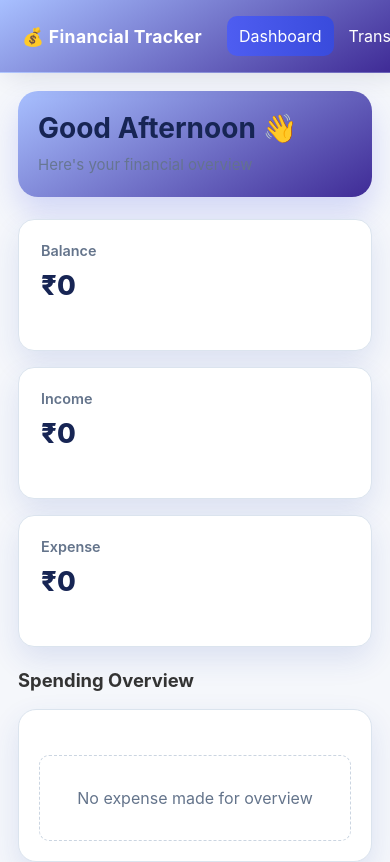
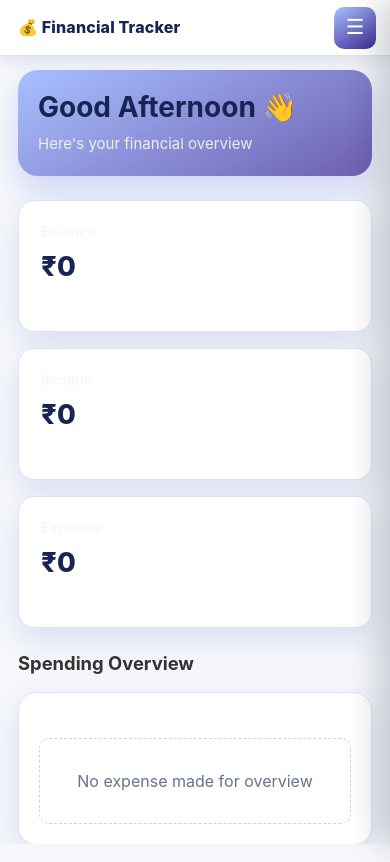
Before and after one commit to Reshma2001/FinanceTracker, a React (Vite) app: page /dashboard in a window 390 px wide. Shown: the top 862 px of the page. Built offline with nearby package versions, Linux system fonts and the light colour scheme.

Commit message:
update the mobile view layout changes and the color changes

```diff
--- a/src/App.css
+++ b/src/App.css
@@ -59,7 +59,7 @@ button {
     transition: background .2s ease, transform .2s ease, box-shadow .2s ease;
 }
 
-    button:hover {
+    button:hover:not(.menuOverlay) {
         background: var(--primary-dark);
         transform: translateY(-1px);
         box-shadow: 0 8px 18px rgb(86 100 232 / 20%);
@@ -104,16 +104,39 @@ button {
 }
 
 @media (max-width: 768px) {
+    html,
+    body,
+    #root {
+        width: 100%;
+        height: 100%;
+        overflow: hidden;
+    }
+
     main {
-        display: block;
+        position: relative;
+        width: 100%;
+        height: 100dvh;
+        min-height: 0;
+        overflow: hidden;
     }
 
     .sideSection {
+        position: fixed;
+        inset: 0;
         width: 100%;
-        height: auto;
-        min-height: auto;
-        margin-left: 0;
-        overflow: visible;
-        padding: 24px 18px 36px;
+        height: 100dvh;
+        max-height: 100dvh;
+        min-height: 0;
+        margin: 0;
+        padding: 82px 18px 36px;
+        overflow-x: hidden;
+        overflow-y: scroll;
+        overscroll-behavior-y: contain;
+        -webkit-overflow-scrolling: touch;
+        touch-action: pan-y;
+    }
+
+    .sideSection {
+        padding-top: 70px;
     }
 }
--- a/src/components/Budgets.css
+++ b/src/components/Budgets.css
@@ -91,7 +91,7 @@
 }
 
     .budgetSummaryCard span {
-        color: var(--muted);
+        color: var(--ink);
         font-size: 14px;
     }
 
@@ -294,10 +294,6 @@
 }
 
 @media (max-width: 520px) {
-    .budgetSection {
-        padding: 16px;
-    }
-
     .headingContainer {
         align-items: flex-start;
         flex-direction: column;
--- a/src/components/Categories.css
+++ b/src/components/Categories.css
@@ -56,6 +56,6 @@
     display: flex;
     flex-direction: column;
     gap: 6px;
-    color: var(--muted);
+    color: var(--ink);
     font-size: 0.95em;
 }
--- a/src/components/Dashboard.css
+++ b/src/components/Dashboard.css
@@ -115,11 +115,6 @@
     }
 
 @media (max-width: 600px) {
-    .dashboardSection {
-        padding: 18px;
-        gap: 22px;
-    }
-
     .greetingsContainer,
     .barContainer {
         padding: 20px;
--- a/src/components/Transaction.css
+++ b/src/components/Transaction.css
@@ -99,7 +99,7 @@ tr.nillItem {
         }
 
     .transactionTable th {
-        color: var(--muted);
+        color: var(--ink);
         text-align: start;
         font-size: 0.8rem;
         font-weight: 600;
--- a/src/index.css
+++ b/src/index.css
@@ -11,13 +11,13 @@
     --surface: #ffffff;
     --surface-soft: #f0f9ff;
     --ink: #172554;
-    --muted: #64748b;
+    --muted: #f7f7f7;
     --shadow: 0 12px 30px rgba(30, 64, 175, 0.12);
     --danger: #dc5a6d;
     --menu-bg: linear-gradient( 330deg, #3F2B96 0%, #A8C0FF 100%);
     --menu-active: linear-gradient(90deg, #4e5df1, #394bdc);
     --menu-text-color: #fff;
-    --section-top: linear-gradient( 330deg, #3F2B96 0%, #A8C0FF 100%);
+    --section-top: linear-gradient( 330deg, #3f2b96bf 0%, #A8C0FF 100%);
     --outer-text: #333;
 }
 
--- a/src/shared/Menu.css
+++ b/src/shared/Menu.css
@@ -63,52 +63,148 @@
         color: #ef4444;
     }
 
+.menuToggle {
+    display: none;
+}
+
+.menuOverlay {
+    display: none;
+}
+
+.mobileHeader {
+    display: none;
+}
+
 @media (max-width: 768px) {
+    .mobileHeader {
+        position: fixed;
+        top: 0;
+        right: 0;
+        left: 0;
+        z-index: 25;
+        display: flex;
+        align-items: center;
+        justify-content: space-between;
+        height: 56px;
+        padding: 0 14px 0 18px;
+        background: var(--surface);
+        border-bottom: 1px solid var(--line);
+        box-shadow: 0 4px 16px rgb(15 23 42 / 10%);
+        margin: 0;
+        padding-top: 0;
+    }
+
+    .mobileAppTitle {
+        color: var(--ink);
+        font-size: 1rem;
+        font-weight: 800;
+        letter-spacing: 0.01em;
+        margin: 0;
+        padding: 0;
+        line-height: 1.2;
+    }
+
+    .menuToggle {
+        display: grid;
+        place-items: center;
+        width: 42px;
+        height: 42px;
+        min-height: 42px;
+        padding: 0;
+        border-radius: 10px;
+        background: var(--menu-bg);
+        color: #ffffff;
+        font-size: 1.3rem;
+        line-height: 1;
+    }
+
+    .menuToggle:hover {
+        transform: none;
+    }
+
     .menuSection {
-        position: relative;
-        top: auto;
-        left: auto;
+        position: fixed;
+        inset: 0 0 0 auto;
+        z-index: 30;
+        display: flex;
+        flex-direction: column;
+        justify-content: space-between;
+        width: min(82vw, 300px);
+        min-width: 0;
+        height: 100dvh;
+        max-height: 100dvh;
+        padding: 76px 14px 22px;
+        overflow-x: hidden;
+        overflow-y: auto;
+        transform: translateX(100%);
+        transition: transform 0.25s ease;
+    }
+
+    .menuSection.menuOpen {
+        transform: translateX(0);
+    }
+
+    .menuOverlay {
+        display: block;
+        position: fixed;
+        inset: 0;
+        z-index: 29;
         width: 100%;
-        min-width: 0;
-        height: auto;
+        height: 100%;
         min-height: 0;
-        max-height: none;
-        flex-direction: row;
-        align-items: center;
-        gap: 12px;
-        overflow-x: auto;
-        padding: 12px;
-        border-right: 0;
-        border-bottom: 1px solid rgb(255 255 255 / 10%);
+        padding: 0;
+        border-radius: 0;
+        background: rgb(15 23 42 / 45%);
+    }
+
+    .menuOverlay:hover,
+    .menuOverlay:focus,
+    .menuOverlay:active {
+        background: rgb(15 23 42 / 58%);
+        box-shadow: none;
+        transform: none;
+        transition: none;
+        backdrop-filter: blur(2px);
+    }
+
+    .menuSection {
+        box-shadow: -12px 0 30px rgb(15 23 42 / 20%);
     }
 
     .firstSection {
-        display: contents;
+        display: block;
     }
 
     .apptitle {
-        margin: 0;
-        padding: 10px;
-        white-space: nowrap;
-        border: 0;
+        margin-bottom: 24px;
+        padding: 14px 12px 22px;
+        white-space: normal;
     }
 
     .topSection {
-        display: flex;
-        gap: 6px;
+        display: block;
+        margin-top: 0;
     }
 
     .menuitems {
-        padding: 10px 12px;
-        white-space: nowrap;
+        padding: 13px 14px;
+        white-space: normal;
     }
 
     .footerSection {
-        margin-left: auto;
+        margin-left: 0;
     }
 
     .currentUser {
-        padding: 8px;
-        white-space: nowrap;
+        padding: 16px 12px;
+        white-space: normal;
+    }
+
+    .menuSection {
+        padding: 20px 14px 22px;
+    }
+
+    .menuSection .apptitle {
+        display: none;
     }
 }
--- a/src/shared/Menu.jsx
+++ b/src/shared/Menu.jsx
@@ -1,29 +1,79 @@
 import { useState } from "react";
-import "./Menu.css"
+import "./Menu.css";
 import { useAuth } from "../context/useAuth";
 
 export default function Menu({ setSectionName }) {
     const { user } = useAuth();
     const [activeMenu, setActiveMenu] = useState("Dashboard");
-    const menuItems = ["Dashboard", "Transaction", "Budgets", "Categories", "Settings"];
+    const [isMenuOpen, setIsMenuOpen] = useState(false);
+
+    const menuItems = [
+        "Dashboard",
+        "Transaction",
+        "Budgets",
+        "Categories",
+        "Settings",
+    ];
 
     function handleMenuChange(event) {
         const currentMenu = event.currentTarget.getAttribute("menuName");
+
         setActiveMenu(currentMenu);
         setSectionName(currentMenu);
+        setIsMenuOpen(false);
     }
 
     return (
-        <section className="menuSection">
+        <>
+            <header className="mobileHeader">
+                <div className="mobileAppTitle">💰 Financial Tracker</div>
+
+                <button
+                    type="button"
+                    className="menuToggle"
+                    aria-label={isMenuOpen ? "Close menu" : "Open menu"}
+                    aria-expanded={isMenuOpen}
+                    onClick={() => setIsMenuOpen((isOpen) => !isOpen)}
+                >
+                    {isMenuOpen ? "✕" : "☰"}
+                </button>
+            </header>
+
+            {isMenuOpen && (
+                <button
+                    type="button"
+                    className="menuOverlay"
+                    aria-label="Close menu"
+                    onClick={() => setIsMenuOpen(false)}
+                />
+            )}
+
+            <section className={`menuSection ${isMenuOpen ? "menuOpen" : ""}`}>
                 <div className="firstSection">
                     <div className="apptitle">💰 Financial Tracker</div>
+
                     <div className="topSection">
-                    {menuItems.map(item => <div className={`menuitems ${activeMenu == item ? "activeMenu" : ""}`} key={item} menuName={item} onClick={handleMenuChange}>{item}</div>)}
+                        {menuItems.map((item) => (
+                            <div
+                                key={item}
+                                className={`menuitems ${
+                                    activeMenu === item ? "activeMenu" : ""
+                                }`}
+                                menuName={item}
+                                onClick={handleMenuChange}
+                            >
+                                {item}
+                            </div>
+                        ))}
                     </div>
                 </div>
+
                 <div className="footerSection">
-                <div className="currentUser">👤 <span className="userName">{user?.userName}</span></div>
+                    <div className="currentUser">
+                        👤 <span className="userName">{user?.userName}</span>
+                    </div>
                 </div>
             </section>
-    )
+        </>
+    );
 }
```
Lines whose indentation alone changed are shown as unchanged.
